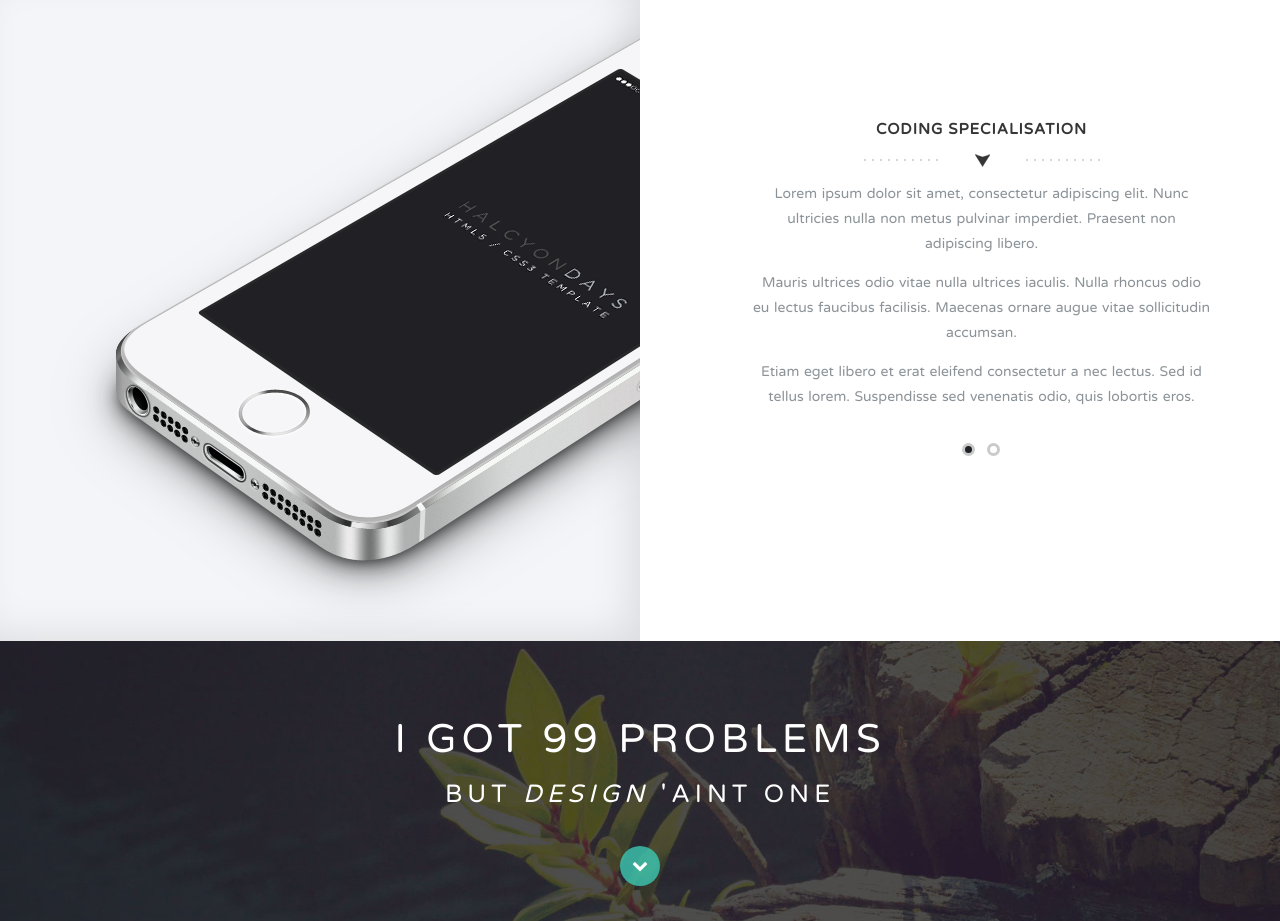
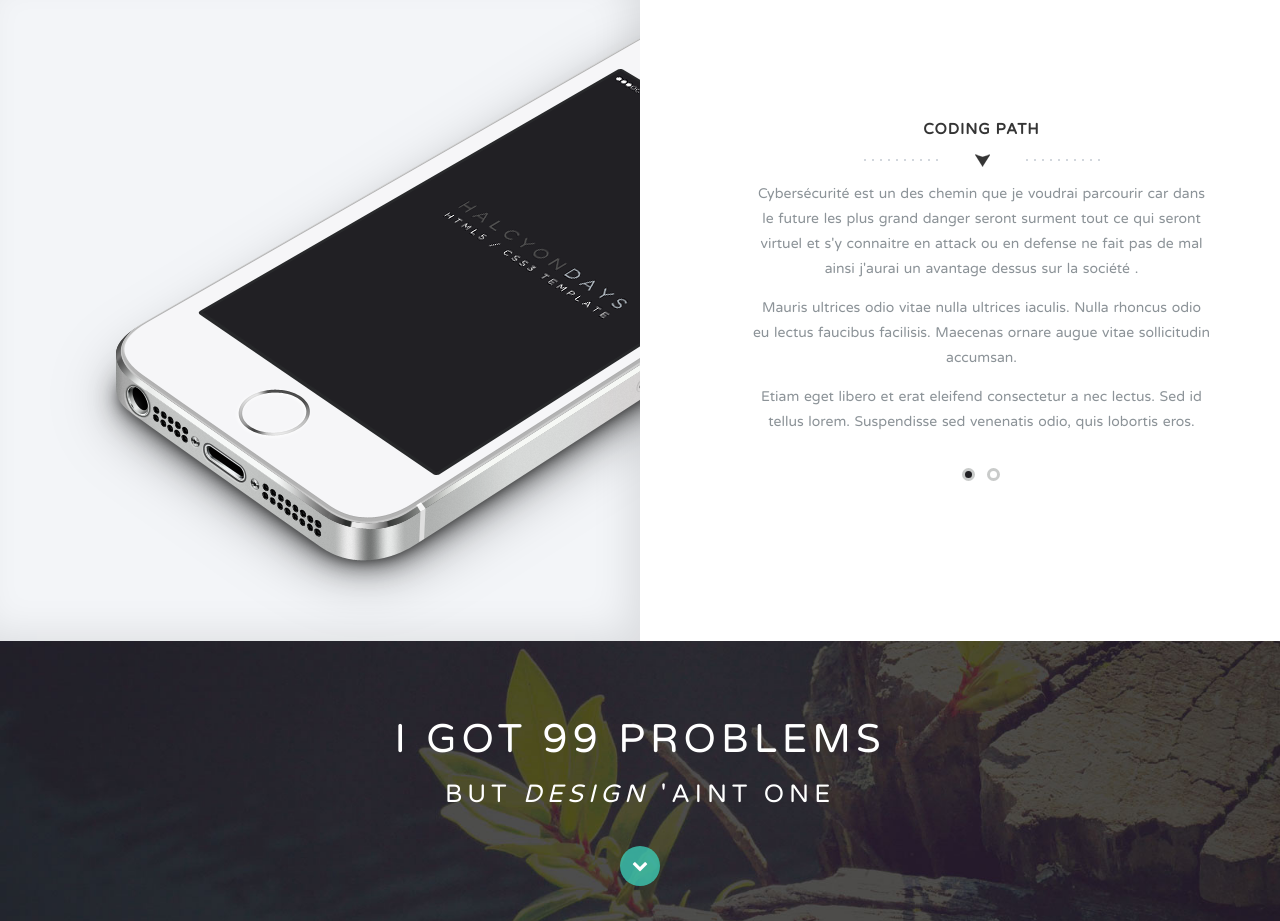
Before and after one commit to Kairrin/My_portfolio, a plain HTML site: page Index.html in a window 1280 px wide. Shown: the part 2020-2941 px from the top of the page. Drawn offline with nearby package versions, Linux system fonts and the light colour scheme; files whose address does not match are found by name.

Commit message:
Cyber path

```diff
--- a/Index.html
+++ b/Index.html
@@ -118,8 +118,8 @@
                   <div id="servicesSlider">
                     <ul class="slides">
                       <li>
-                        <h1 class="arrow">Coding Specialisation</h1>
-                        <p>Lorem ipsum dolor sit amet, consectetur adipiscing elit. Nunc ultricies nulla non metus pulvinar imperdiet. Praesent non adipiscing libero. </p>
+                        <h1 class="arrow">Coding Path</h1>
+                        <p>Cybersécurité est un des chemin que je voudrai parcourir car dans le future les plus grand danger seront surment tout ce qui seront virtuel et s'y connaitre en attack ou en defense ne fait pas de mal ainsi j'aurai un avantage dessus sur la société .</p>
                         <p>
                         Mauris ultrices odio vitae nulla ultrices iaculis. Nulla rhoncus odio eu lectus faucibus facilisis. Maecenas ornare augue vitae sollicitudin accumsan. </p>
                         <p>Etiam eget libero et erat eleifend consectetur a nec lectus. Sed id tellus lorem. Suspendisse sed venenatis odio, quis lobortis eros.</p>
```
